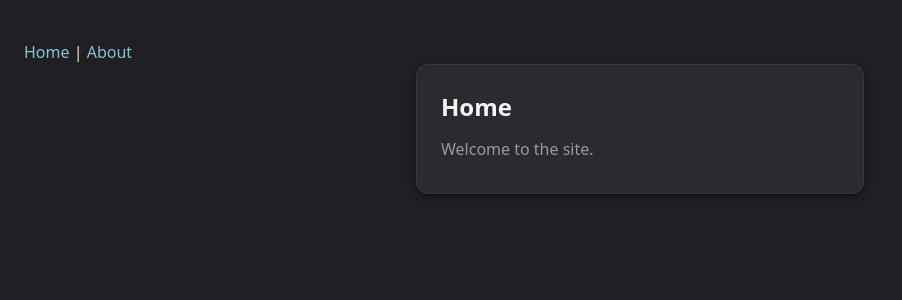
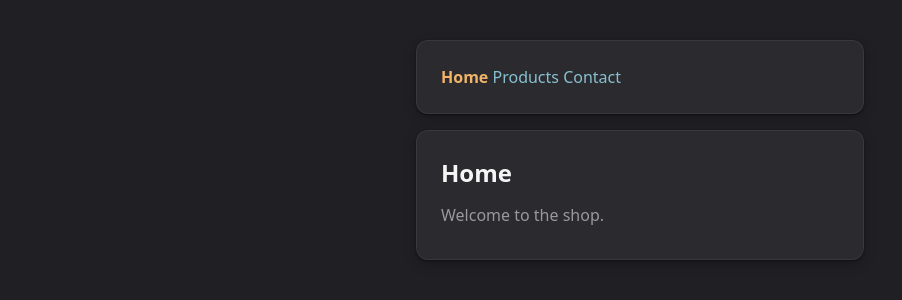
Before and after one commit to ashbasdev/learnReact, a React (Vite) app: page / in a window 1280 px wide. Shown: the top 300 px of the page, without its empty margins (0-902 px from the left). Built offline with nearby package versions, Linux system fonts and the light colour scheme.

Commit message:
Navigation Links

```diff
--- a/src/About.jsx
+++ /dev/null
@@ -1,10 +0,0 @@
-function About() {
-  return (
-      <div className="card stack">
-        <h1>About</h1>
-        <p className="muted">A little about this site.</p>
-      </div>
-  )
-}
-
-export default About
--- a/src/App.jsx
+++ b/src/App.jsx
@@ -1,16 +1,24 @@
+import { BrowserRouter, Routes, Route } from "react-router-dom"
+// TODO: also import NavLink from "react-router-dom".
+import {NavLink} from "react-router-dom";
 import Home from "./Home.jsx"
-import About from "./About.jsx"
-import { BrowserRouter, Routes, Route, Link } from "react-router-dom"
+import Products from "./Products.jsx"
+import Contact from "./Contact.jsx"
 
 function App() {
   return (
-    <BrowserRouter>
-      <nav>
-        <Link to="/">Home</Link> | <Link to="/about">About</Link>
+    <BrowserRouter basename={import.meta.env.BASE_URL}>
+      <nav className="card">
+        {/* TODO: add a NavLink for each page: / (Home), /products (Products),
+            and /contact (Contact). */}
+        <NavLink to="/">Home </NavLink>
+        <NavLink to="/products">Products </NavLink>
+        <NavLink to="/contact">Contact </NavLink>
       </nav>
       <Routes>
         <Route path="/" element={<Home />} />
-        <Route path="/about" element={<About />} />
+        <Route path="/products" element={<Products />} />
+        <Route path="/contact" element={<Contact />} />
       </Routes>
     </BrowserRouter>
   )
--- /dev/null
+++ b/src/Contact.jsx
@@ -0,0 +1,10 @@
+function Contact() {
+  return (
+    <div className="card stack">
+      <h1>Contact</h1>
+      <p className="muted">Get in touch.</p>
+    </div>
+  )
+}
+
+export default Contact
--- a/src/Home.jsx
+++ b/src/Home.jsx
@@ -1,9 +1,9 @@
 function Home() {
   return (
-      <div className="card stack">
-        <h1>Home</h1>
-        <p className="muted">Welcome to the site.</p>
-      </div>
+    <div className="card stack">
+      <h1>Home</h1>
+      <p className="muted">Welcome to the shop.</p>
+    </div>
   )
 }
 
--- /dev/null
+++ b/src/Products.jsx
@@ -0,0 +1,10 @@
+function Products() {
+  return (
+    <div className="card stack">
+      <h1>Products</h1>
+      <p className="muted">Everything we sell.</p>
+    </div>
+  )
+}
+
+export default Products
--- a/src/index.css
+++ b/src/index.css
@@ -244,3 +244,15 @@ input[type="radio"] {
   background: #ffffff;
   border-color: rgba(0, 0, 0, 0.1);
 }
+
+/* Active nav link (NavLink lesson). NavLink adds the `active` class to the
+   link for the page currently showing, so the current page stands out. */
+nav a.active {
+  color: #f1b467;
+  font-weight: 700;
+}
+
+/* Space the nav bar off the page content below it. */
+nav.card {
+  margin-bottom: 1rem;
+}
--- a/src/main.jsx
+++ b/src/main.jsx
@@ -6,5 +6,5 @@ import "./index.css"
 createRoot(document.getElementById("root")).render(
   <StrictMode>
     <App />
-  </StrictMode>
+  </StrictMode>,
 )
```
Also changed, not shown: src/useFetch.js (deleted, +0 -32 lines).
